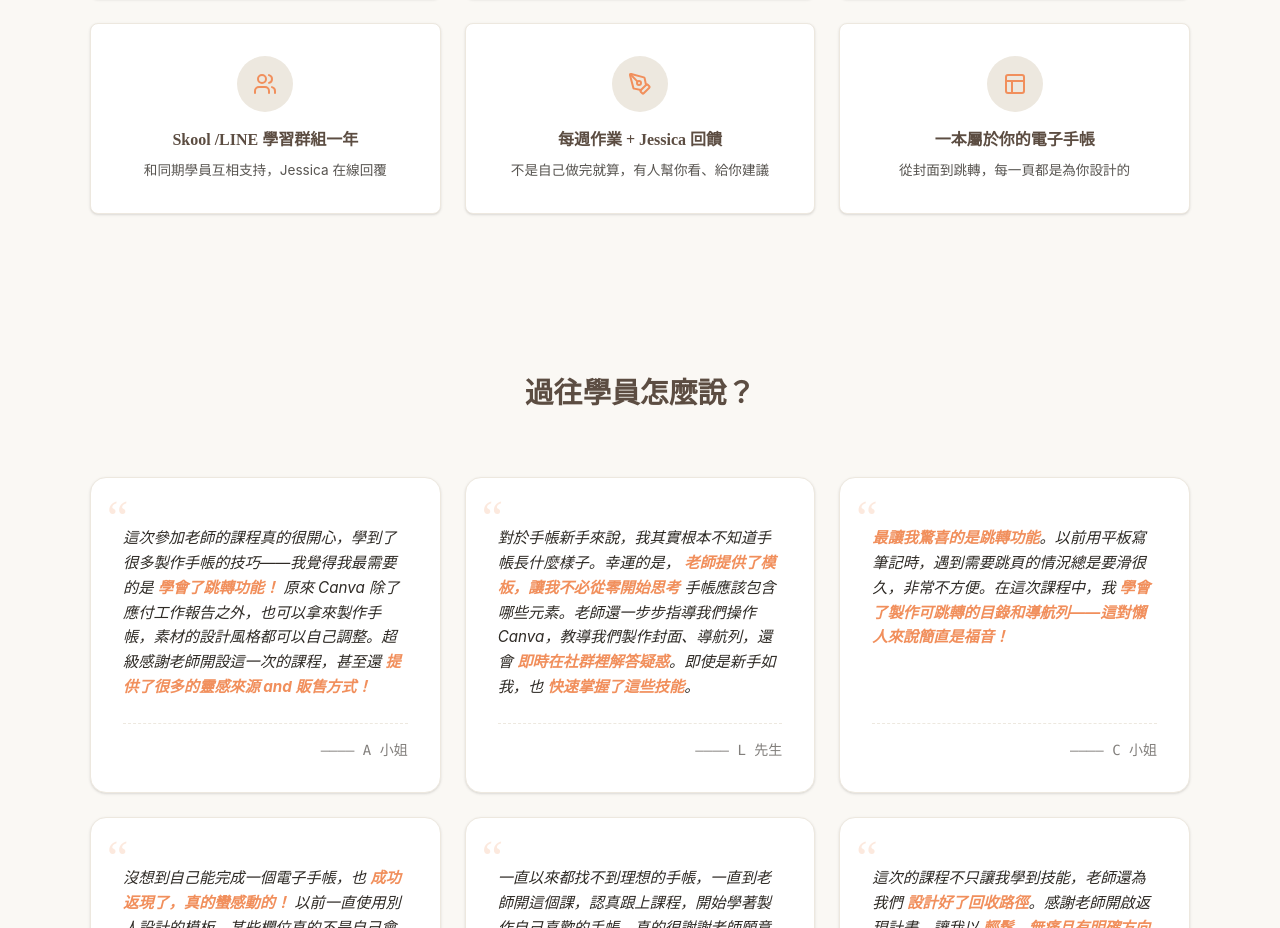
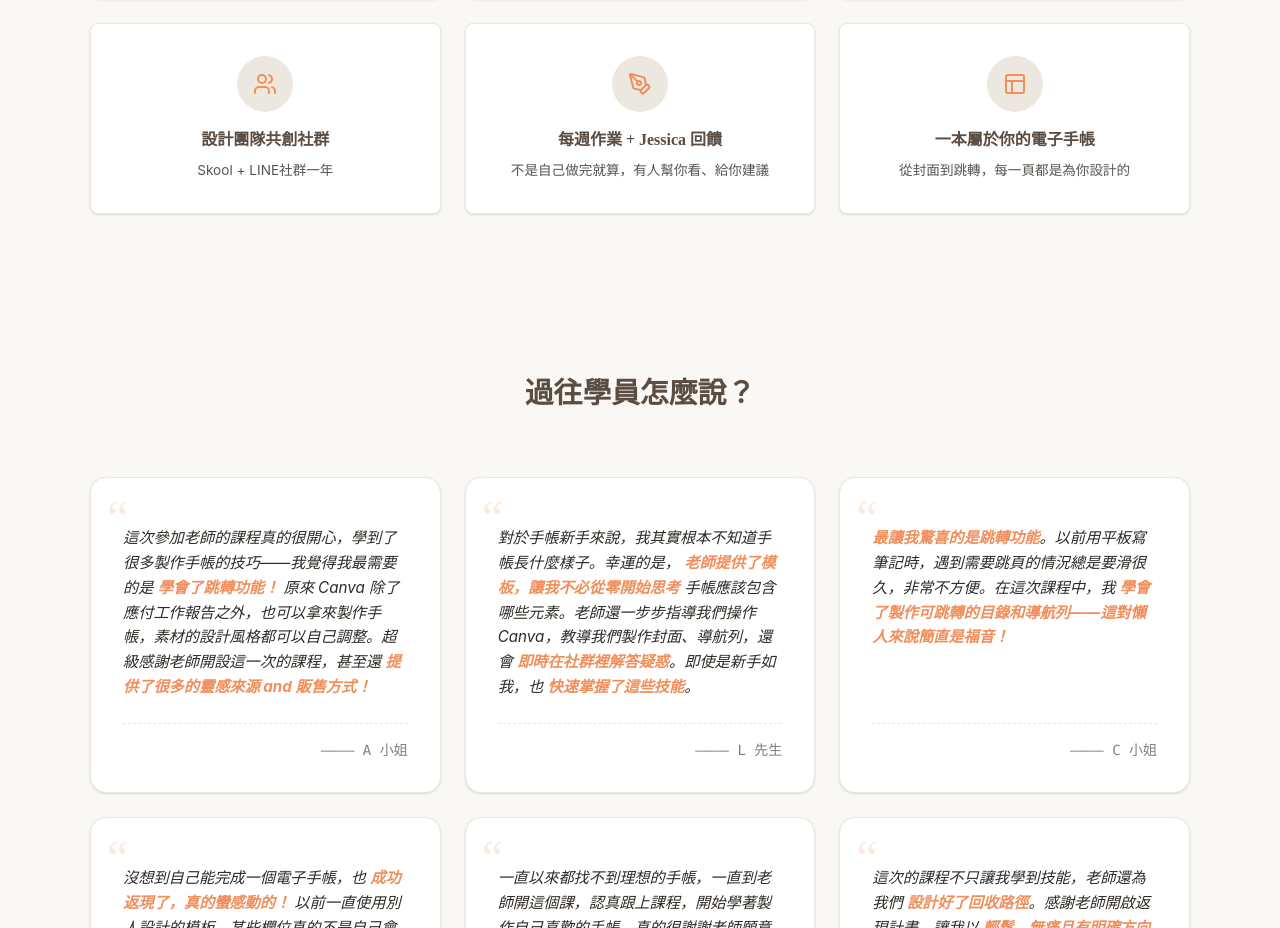
Before and after one commit to jsspace1111-max/-, a React (Vite) app: page / in a window 1280 px wide. Shown: the part 7186-8114 px from the top of the page. Built offline with nearby package versions, Linux system fonts and the light colour scheme.

Commit message:
feat: update course community description
Rename "Skool /LINE 學習群組一年" to "設計團隊共創社群" and clarify platform access.

```diff
--- a/src/App.tsx
+++ b/src/App.tsx
@@ -490,7 +490,7 @@ export default function App() {
               { icon: <Star className="w-6 h-6" />, title: "為2027重新設計人生", desc: "重新設計人生、對生活更有掌控感" },
               { icon: <Video className="w-6 h-6" />, title: "4 週直播陪跑課", desc: "每週四晚上 8 點，有人帶著你一步一步做" },
               { icon: <Clock className="w-6 h-6" />, title: "錄影回放一年", desc: "沒跟上直播？一年內隨時補看" },
-              { icon: <Users className="w-6 h-6" />, title: "Skool /LINE 學習群組一年", desc: "和同期學員互相支持，Jessica 在線回覆" },
+              { icon: <Users className="w-6 h-6" />, title: "設計團隊共創社群", desc: "Skool + LINE社群一年" },
               { icon: <PenTool className="w-6 h-6" />, title: "每週作業 + Jessica 回饋", desc: "不是自己做完就算，有人幫你看、給你建議" },
               { icon: <Layout className="w-6 h-6" />, title: "一本屬於你的電子手帳", desc: "從封面到跳轉，每一頁都是為你設計的" },
             ].map((item, idx) => (
```
